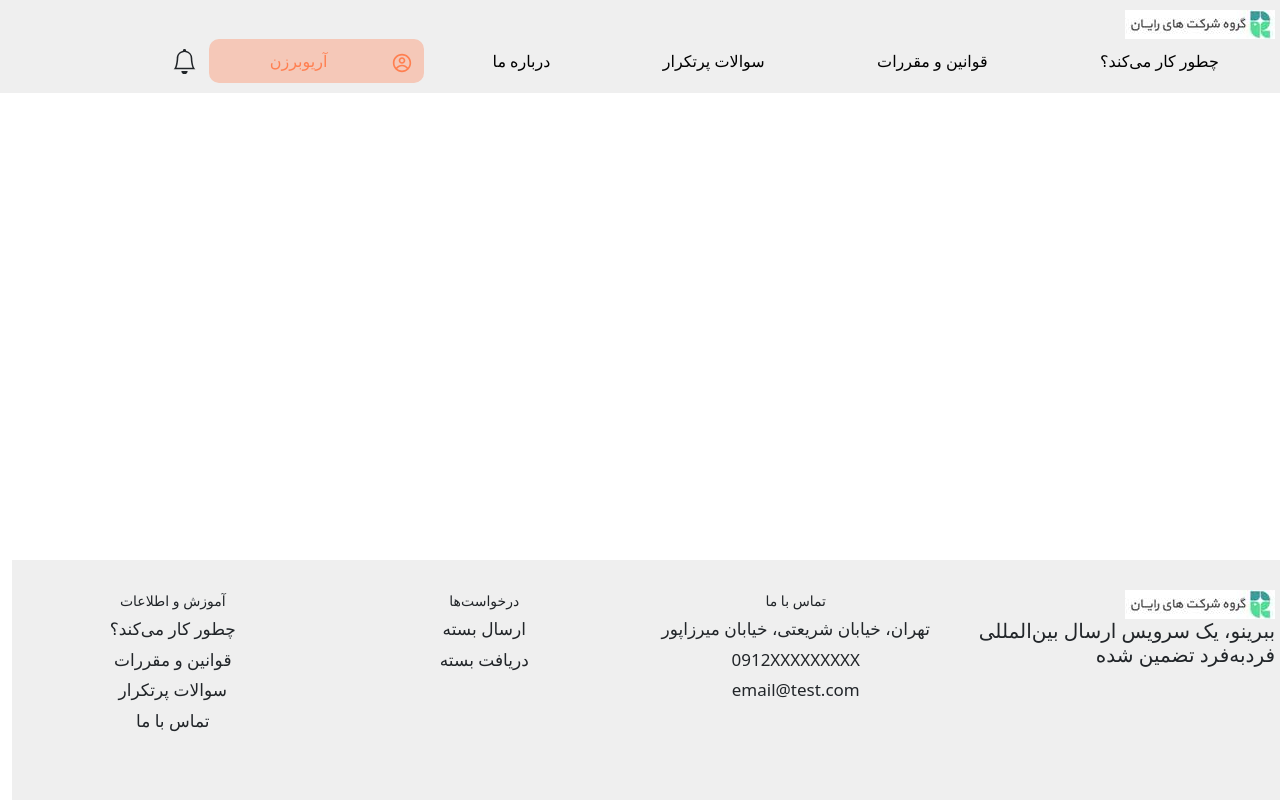
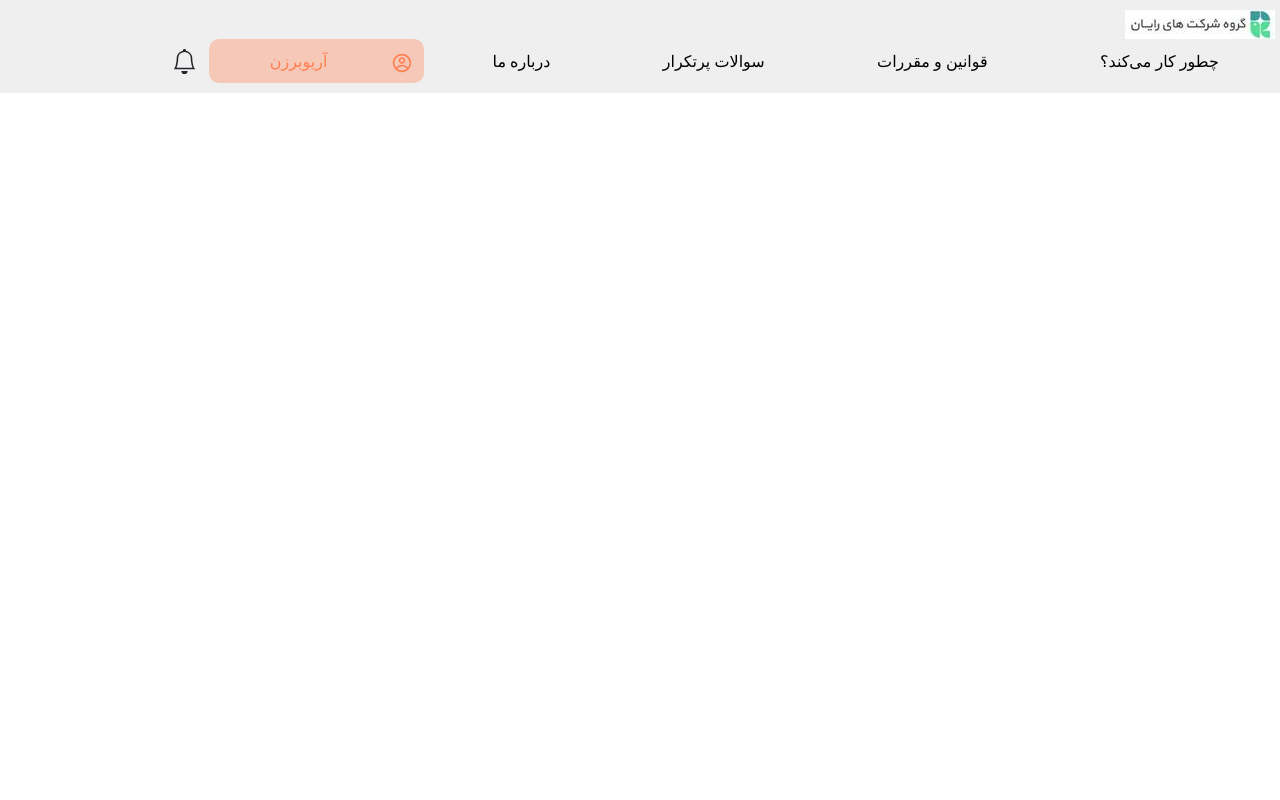
Before and after one commit to abed-eb/React_Profile_Page, a React (Create React App) app in the folder sample-profile/: page / in a window 1280 px wide. Built offline with nearby package versions, Linux system fonts and the light colour scheme.

Commit message:
Revert "Worked on Footer"
This reverts commit 866aadb74f5c63d39d8ead099434ddd748ecab1e.

```diff
--- a/sample-profile/src/App.js
+++ b/sample-profile/src/App.js
@@ -1,12 +1,10 @@
 import "./App.css";
-import Footer from "./Components/Footer/Footer";
 import NavBar from "./Components/NavBar/NavBar";
 
 function App() {
   return (
     <div>
       <NavBar />
-      <Footer />
     </div>
   );
 }
--- a/sample-profile/src/Components/Footer/Footer.css
+++ /dev/null
@@ -1,21 +0,0 @@
-.footer {
-  position: fixed;
-  padding: 30px 5px;
-  min-height: 30%;
-  font-size: 16px;
-  bottom: 0;
-  width: 100%;
-  background: #efefef;
-}
-
-.table-item {
-  font-size: 14px;
-  display: flex;
-  justify-content: center;
-  align-items: center;
-  padding-bottom: 5px;
-}
-
-tr {
-  font-size: 17px !important;
-}
--- a/sample-profile/src/Components/Footer/Footer.jsx
+++ /dev/null
@@ -1,35 +0,0 @@
-import "./Footer.css";
-import logo from "../../assets/icons/image002.jpg";
-const Footer = () => {
-  return (
-    <div className="footer row">
-      <div className="col">
-        <div className="w-100">
-          <img alt="logo" src={logo} />
-        </div>
-        <h5>ببرینو، یک سرویس ارسال بین‌المللی فرد‌به‌فرد تضمین شده</h5>
-      </div>
-      <table className="col">
-        <thead className="table-item">تماس با ما</thead>
-        <tr className="table-item">تهران، خیابان شریعتی، خیابان میرزا‌پور</tr>
-        <tr className="table-item">0912XXXXXXXXX</tr>
-        <tr className="table-item">email@test.com</tr>
-      </table>
-      <table className="col">
-        <thead className="table-item">درخواست‌ها</thead>
-        <tr className="table-item">ارسال بسته</tr>
-        <tr className="table-item">دریافت بسته</tr>
-      </table>
-      <table className="col">
-        <thead className="table-item">آموزش و اطلاعات</thead>
-
-        <tr className="table-item">چطور کار می‌کند؟</tr>
-        <tr className="table-item">قوانین و مقررات</tr>
-        <tr className="table-item">سوالات پر‌تکرار</tr>
-        <tr className="table-item">تماس با ما</tr>
-      </table>
-    </div>
-  );
-};
-
-export default Footer;
--- a/sample-profile/src/Components/NavBar/NavBar.jsx
+++ b/sample-profile/src/Components/NavBar/NavBar.jsx
@@ -15,7 +15,7 @@ const NavBar = () => {
   const [userName, setUserName] = useState("آریوبرزن");
   return (
     <div className="navBar">
-      <div className="w-100">
+      <div className="logo w-100">
         <img alt="logo" src={logo} />
       </div>
       <div className="row menu">
```
